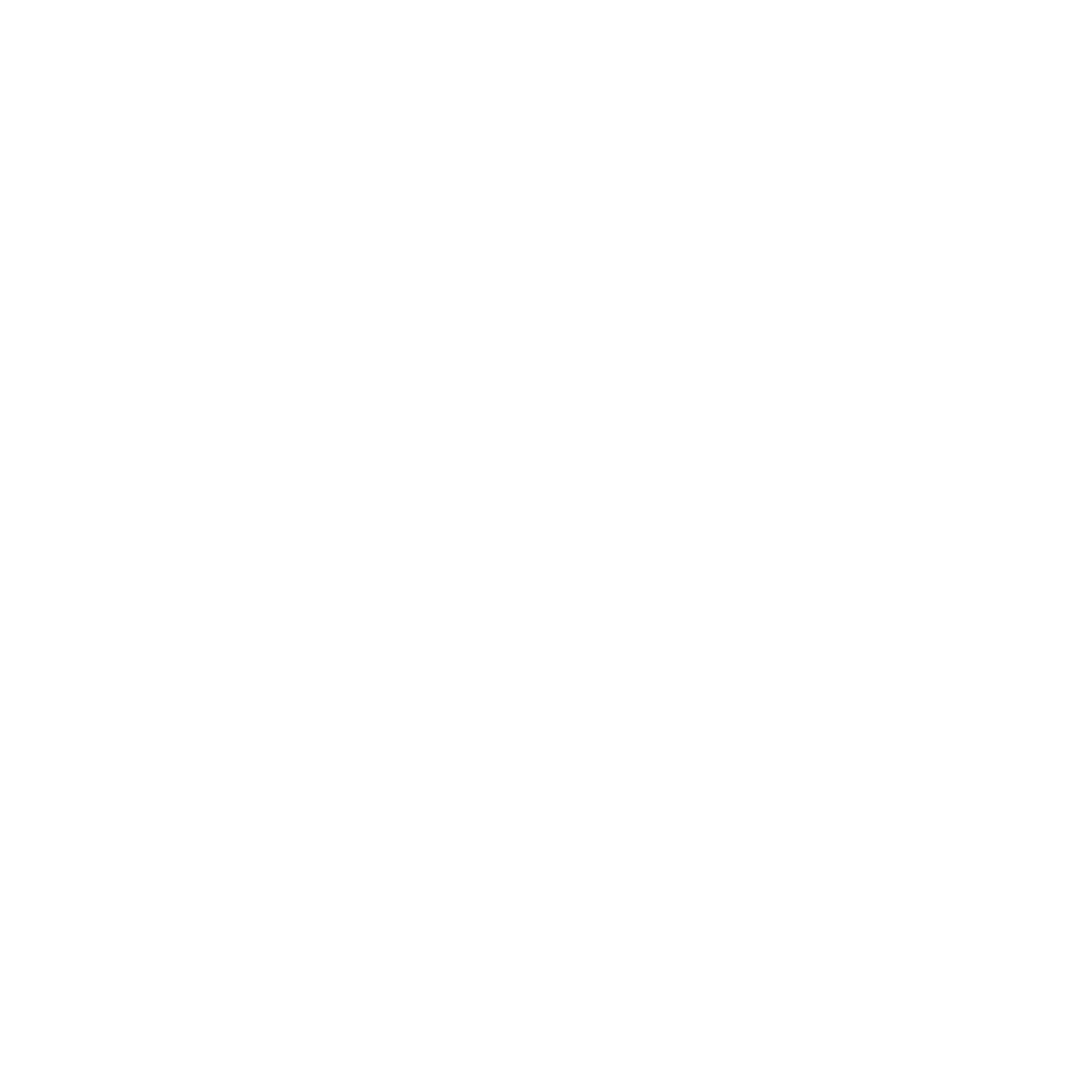
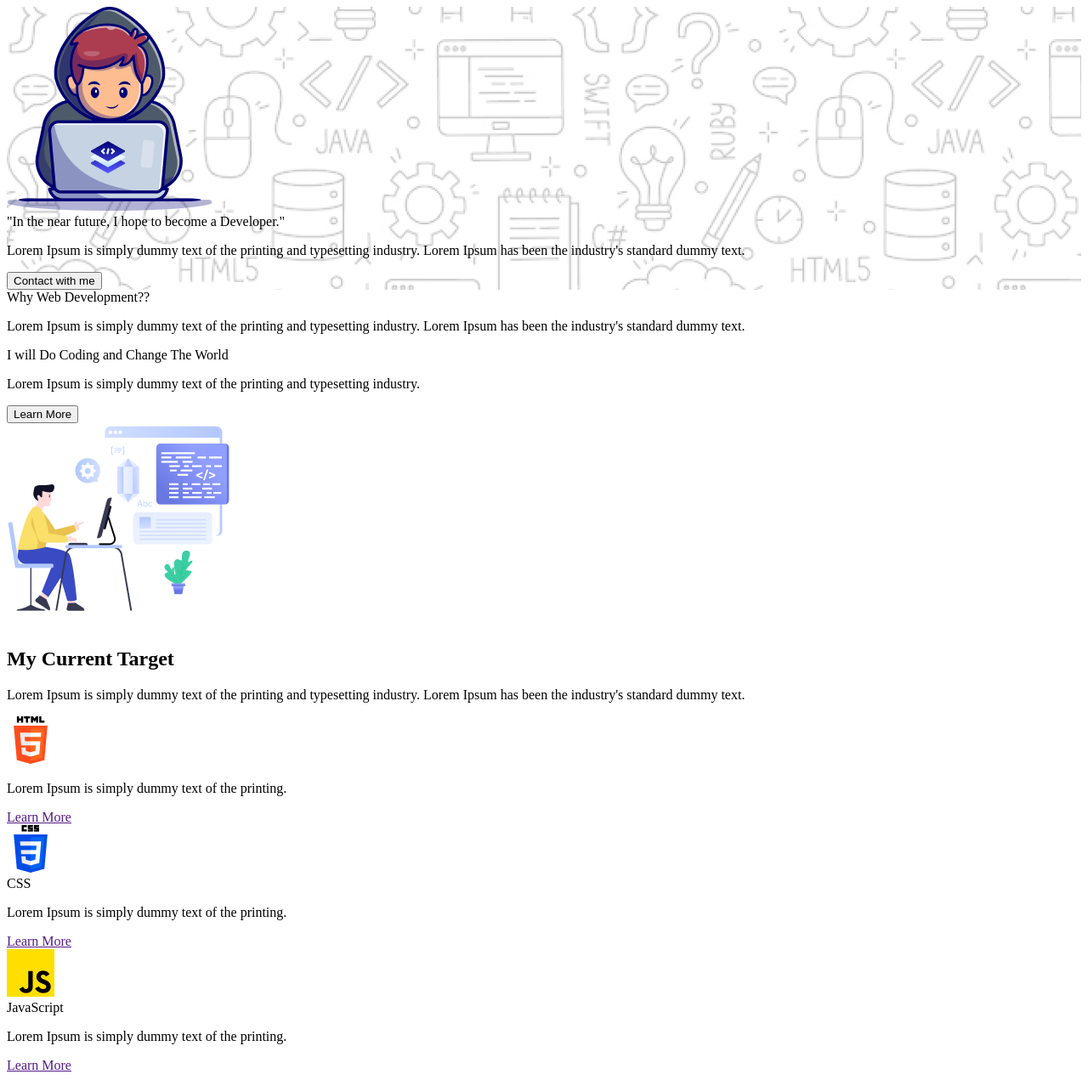
Before and after one commit to mahimgolder/Assignment-01, a plain HTML site: page Assignment 01/index.html in a window 1280 px wide. Shown: the whole page at 85% size. Before the commit the page ends 800 px from the top, so only its background shows below. Drawn offline with Linux system fonts and the light colour scheme.

Commit message:
My Current Target Done

```diff
--- a/Assignment 01/index.html
+++ b/Assignment 01/index.html
@@ -4,8 +4,96 @@
     <meta charset="UTF-8">
     <meta name="viewport" content="width=device-width, initial-scale=1.0">
     <title></title>
+    <link rel="stylesheet" href="styles.css">
 </head>
 <body>
+    <header>
+        <div>
+            <div>
+                <div>
+                    <img src="assets/Group.png" alt="">
+                </div>
+                <span>"In the near future, I hope to become a Developer."</span>
+               <div>
+                <p>Lorem Ipsum is simply dummy text of the printing and typesetting industry. Lorem Ipsum has been the industry's standard dummy text.</p>
+               </div>
+               <div>
+                <button>Contact with me</button>
+               </div>
+            </div>
+        </div>
+    </header>
+    <section>
+        <div>
+            <div>
+                <span>Why Web Development??</span>
+                <div>
+                    <p>Lorem Ipsum is simply dummy text of the printing and typesetting industry. Lorem Ipsum has been the industry's standard dummy text.</p>
+                </div>
+                <div>
+                    <div>
+                        <div>
+                            <span>I will Do Coding and Change The World</span>
+                            <div>
+                                <p>Lorem Ipsum is simply dummy text of the printing and typesetting industry.</p>
+                            </div>
+                            <div><button>Learn More</button></div>
+                        </div>
+                        <div>
+                            <img src="assets/Layer_1.png" alt="">
+                        </div>
+                    </div>
+                </div>
+            </div>
+        </div>
+    </section>
+
+
+
+
+    <section>
+        <div class="header-text"><h1>My Current Target</h1></div>
+        <p class="main-prapraph">
+            Lorem Ipsum is simply dummy text of the printing and typesetting industry. Lorem Ipsum has been the industry's standard dummy text.
+        </p>
+        <div class="row">
+            <div class="colum">
+                <div class="content-box">
+                    <img src="assets/html.png" alt="">
+                </div>
+                <span class="image-heading"></span>
+                <p class="image-discription">Lorem Ipsum is simply dummy text of the printing.</p>
+                <a href="">Learn More</a>
+            </div>
+            <div>
+                <div class="content-box">
+                    <img src="assets/css.png" alt="">
+                </div>
+                <span class="image-heading">CSS</span>
+                <p class="image-discription">Lorem Ipsum is simply dummy text of the printing.</p>
+                <a href="">Learn More</a>
+            </div>
+            <div>
+                <div class="content-box">
+                    <img src="assets/js.png" alt="">
+                </div>
+                <span class="image-heading">JavaScript</span>
+                <p class="image-discription">Lorem Ipsum is simply dummy text of the printing.</p>
+                <a href="">Learn More</a>
+            </div>
+
+        </div>
+
+    </section>
+
+
+
+    </body>
+    </html>
 
 </body>
 </html>
+
+
+</body>
+</html>
--- a/Assignment 01/styles.css
+++ b/Assignment 01/styles.css
@@ -0,0 +1,7 @@
+
+
+
+header{
+    background-image: url(assets/Hero-bg.png);
+background-repeat: no-repeat;
+}
```
